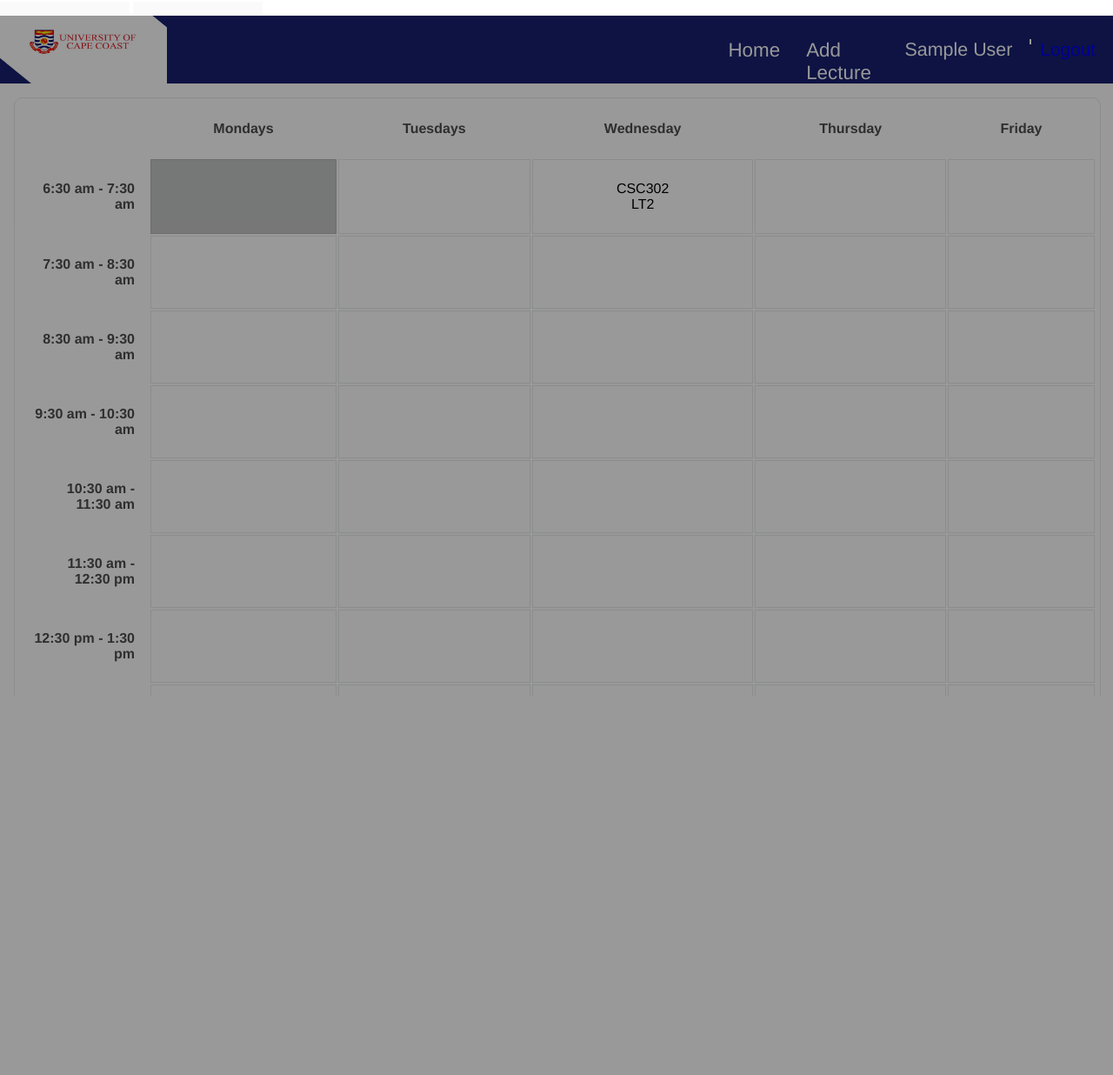
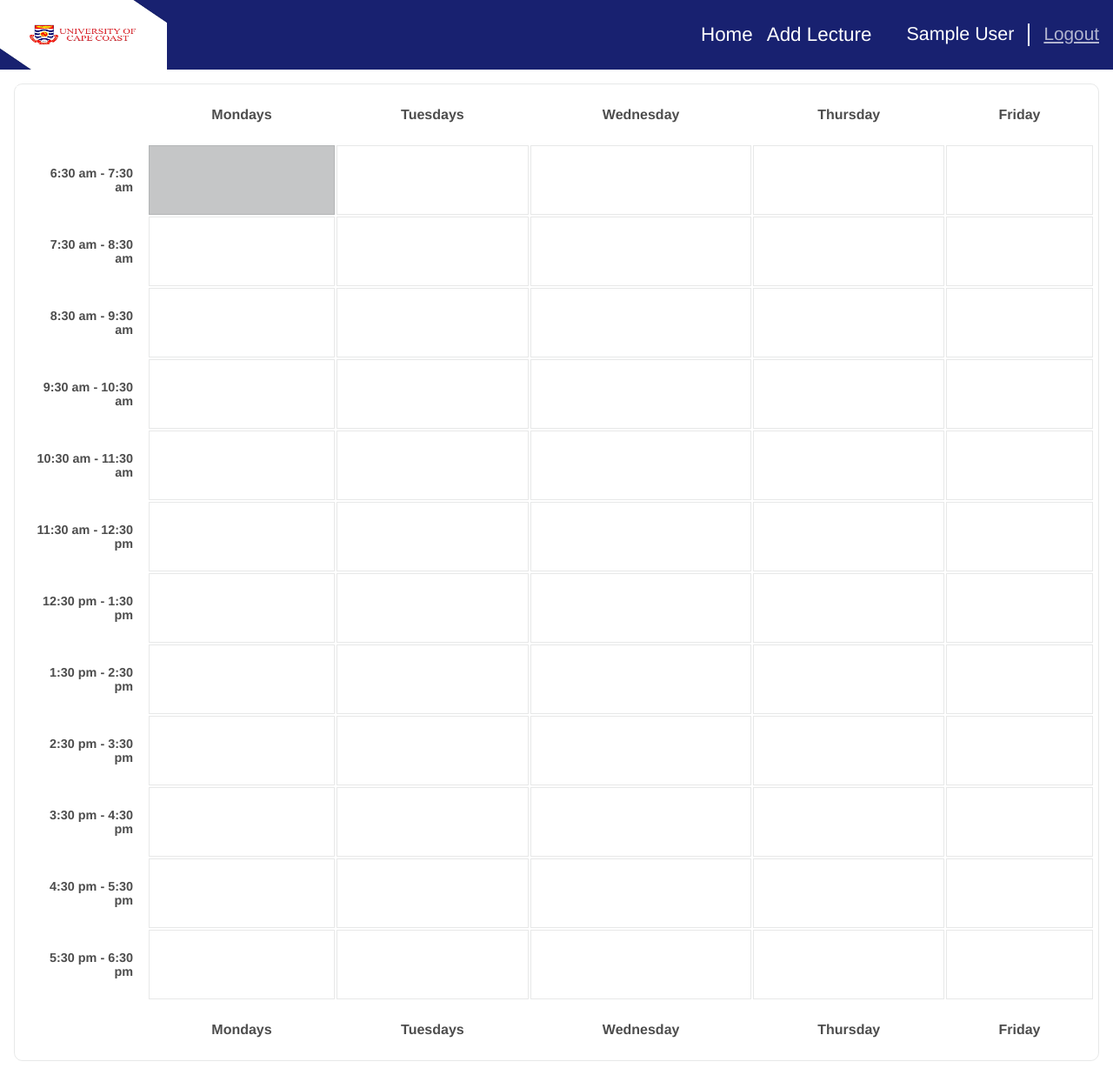
Before and after one commit to dunfred/TimetableSchedulr, a Django app: page /add_lecture/ in a window 1280 px wide. Shown: the whole page at 87% size. Before the commit the page ends 800 px from the top, so only its background shows below. Run offline with Django 3.2, Linux system fonts and the light colour scheme; the visitor is signed in with stand-in values (Sample User, id 1); lists and menus that the app fills with data are empty.

Commit message:
Fixing all UI issues

```diff
--- a/static/css/style.css
+++ b/static/css/style.css
@@ -2,14 +2,16 @@
     padding: 0;
     margin: 0%;
     font-family:Helvetica, sans-serif;
+    box-sizing: border-box;
 }
 nav {
-    height: 12vh;
+    height: 80px;
     width: 100%;
     background-color: #182170;
     display: flex;
     justify-content: space-between;
 }
+
 .banner{
     width: 15%;
     height: 100%;
@@ -23,57 +25,57 @@ nav {
 }
 
 /* -----------------dashboard--------------- */
-.tabs{
-    width: 15%;
-    height: 100%;
-    margin-left: 48%;
+
+
+.nav-list {
+    display: flex;
+    justify-content: center;
+    align-self: center;
+    padding: 1rem;
 }
 
 .tabs ul{
     display: flex;
     list-style-type: none;
-    margin: 45px 0;
-        /* border-right: 2px solid white; */
+    padding-right: 2rem;
 }
 
 .tabs ul li{
-    margin: 0 15px;
+    padding: 0 0.5rem;
 }
+
 .tabs ul li a {
     text-decoration: none;
     color: white;
     font-size: 1.4rem;
 }
+
 .tabs ul li:hover{
     border-bottom: 2px solid white;
     padding-bottom: 3px;
 }
+
 .user{
     width: auto;
-    height: 100%;
     color: white;
     display: flex;
 }
-.user-image{
-    width: 50px;
-    height: 50px;
-    border-radius: 50%;
-    margin-top: 30px;
-    background: rgb(113, 113, 215);
-    margin-left: 10px;
-}
+
 .user-name{
     font-size: 1.34rem;
-    margin-top: 45px;
-    margin-left: 10px;
+    padding-right: 1rem;
 }
 
-.logout{
-    margin: 45px 20px;
+.logout {
     font-size: 1.3rem;
     border-left: 2px solid white;
-    padding-left: 10px;
+    padding-left: 1rem;
     cursor: pointer;
+}
+
+.logout > a {
+    color: #fffa !important;
+    text-decoration: underline !important;
 }
 
 /* --------------------login------------------- */
@@ -126,7 +128,6 @@ form .name input{
     border-radius: 4px;
 }
 form .name a{
-    /* display: block; */
     font-size: 0.9rem;
     margin-left: 30px;
     margin-top: 4px;
@@ -152,7 +153,6 @@ form .password input{
     border-radius: 4px;
 }
 form .password a{
-    /* display: block; */
     font-size: 0.9rem;
     margin-left: 30px;
     margin-top: 4px;
@@ -172,7 +172,6 @@ form .password a{
 }
 .bottom .next{
     width: 120px;
-    /* height: 4vh; */
     background: #182170;
     margin-right: 30px;
     border-radius: 4px;
@@ -221,6 +220,7 @@ form .password a{
 
 /* ------------add lectures ----------- */
 .form-overlay {
+    display: none;
     position: fixed;
     width: 100vw;
     height: 100vh;
@@ -229,5 +229,32 @@ form .password a{
 }
 
 .form-overlay .form-container {
+    position: relative;
+    top: 50%;
+    transform: translateY(-50%);
     background-color: white;
+    margin: 0 auto;
+    max-width: 400px;
+    padding: 1rem;
+    border-radius: 1rem;
 }
+
+.form-container .form-group {
+    padding: 0.5rem;
+}
+
+.form-container .form-group input,
+.form-container .form-group select {
+    border: rgba(27, 31, 35, 0.25) 1px solid;
+    border-radius: 0.5rem;
+    padding: 0.5rem;
+    width: 100%;
+    outline: none;
+}
+
+.form-container .form-group input.submit  {
+    padding: 0.5rem 1rem;
+    background: #182170;
+    color: white;
+    outline: none;
+}
--- a/static/css/timetable.css
+++ b/static/css/timetable.css
@@ -36,16 +36,15 @@
     color: #4d4d4d;
 }
 
-.timetable table tbody tr th:first-child {
-    max-width: 40px;
-}
-
 .timetable table td, .timetable table th {
     padding: 1.5rem 1rem;
 }
 
-.timetable table tbody tr th {
+.timetable table tbody th {
     text-align: right;
+    width: 150px;
+    font-size: 0.9rem;
+
 }
 
 .timetable table tr td {
--- a/templates/add_lectures.html
+++ b/templates/add_lectures.html
@@ -2,11 +2,34 @@
 {% load static %}
 
 {% block main_body %}
+
 <body>
     <div class="form-overlay">
         <div class="form-container">
-            <input type="text" value="" disabled>
-            <input type="text" value="" disabled>
+            <div class="form-header" style="text-align: right; padding: 0.25rem;cursor: pointer;">
+                <span class="close-btn" style="padding: 1rem">x</span>
+            </div>
+            <form id="add_lecture_form" action="" method="POST">
+                <div class="form-group">
+                    <input name="days" type="text" value="" disabled>
+                </div>
+                <div class="form-group">
+                    <input name="timings" type="text" value="" disabled>
+                </div>
+                <div class="form-group">
+                    <select name="venue">
+                        <option value="">-- Select A Course --</option>
+                    </select>
+                </div>
+                <div class="form-group">
+                    <select name="course">
+                        <option value="">-- Select A Venue --</option>
+                    </select>
+                </div>
+                <div class="form-group">
+                    <input class="btn-primary submit" type="submit" value="Add Lecture">
+                </div>
+            </form>
         </div>
     </div>
     <header>
--- a/templates/base.html
+++ b/templates/base.html
@@ -16,5 +16,6 @@
 
 {% endblock main_body %}
 
+<script src="{% static 'js/jquery.js' %}"></script>
 {% block scripts %}{% endblock scripts %}
 </html>
--- a/templates/includes/nav.html
+++ b/templates/includes/nav.html
@@ -1,11 +1,11 @@
 {% load static %}
 <nav>
     <div class="banner">
-        <!-- change routing -->
         <a href="{% url 'timetable:index' %}">
             <img src="{% static 'img/Banner_69.jpg' %}" alt="Banner" draggable="false">
         </a>
     </div>
+    <div class="nav-list">
         <div class="tabs">
             <ul>
                 {% if user.is_authenticated %}
@@ -20,8 +20,6 @@
         </div>
         {% if user.is_authenticated %}
             <div class="user">
-            <!-- <div class="user-image">
-            </div> -->
                 <div class="user-name">
                     {{ user.first_name|title }} {{ user.last_name|title }}
                 </div>
@@ -41,4 +39,5 @@
                 </div>
             </div>
         {% endif %}
+    </div>
 </nav>
--- a/templates/login.html
+++ b/templates/login.html
@@ -12,12 +12,10 @@
             <div class="name">
                 <label for="email">Email:</label>
                 <input type="email" name="email" class="email">
-                <!-- <a href="#">Forgot Email?</a> -->
             </div>
             <div class="password">
                 <label for="password">Password:</label>
                 <input type="password" name="password" class="password">
-                <!-- <a href="#">Forgot password?</a> -->
             </div>
             <div class="bottom">
                 <a href="#"></a>
--- a/templates/timetable.html
+++ b/templates/timetable.html
@@ -25,10 +25,7 @@
                     <th>6:30 am - 7:30 am</th>
                     <td class="disabled"></td>
                     <td></td>
-                    <td>
-                        <span>CSC302</span>
-                        <span>LT2</span>
-                    </td>
+                    <td></td>
                     <td></td>
                     <td></td>
                 </tr>
```
Also changed, not shown: static/js/main.js (+38 -3 lines). Lines whose indentation alone changed are shown as unchanged.
